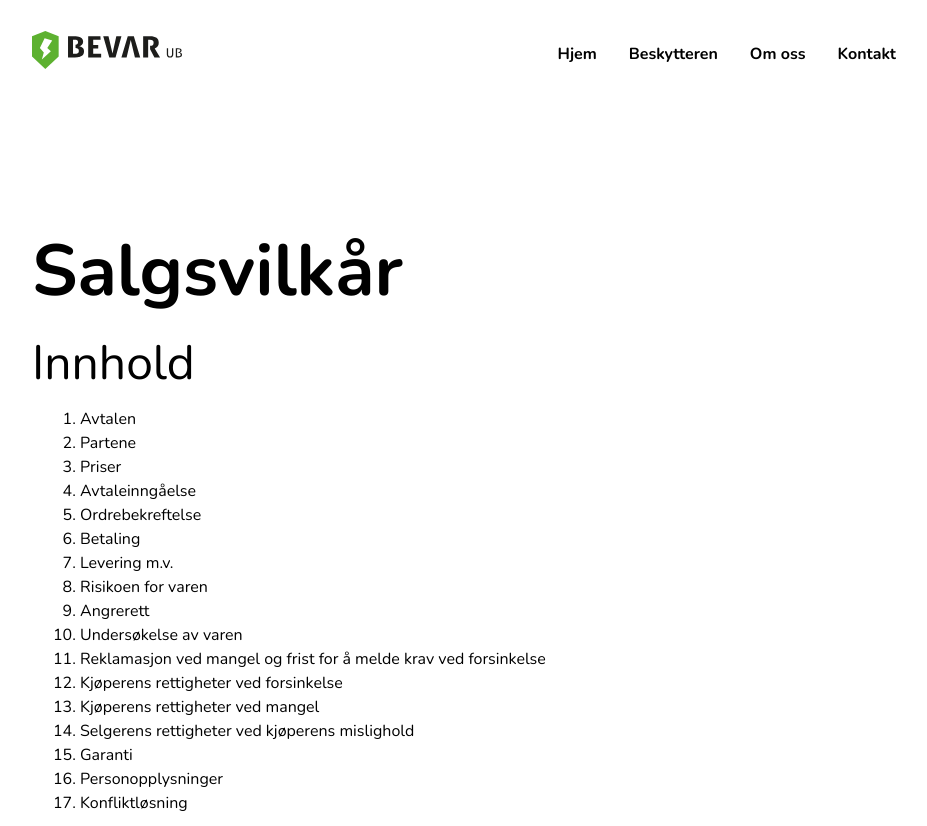
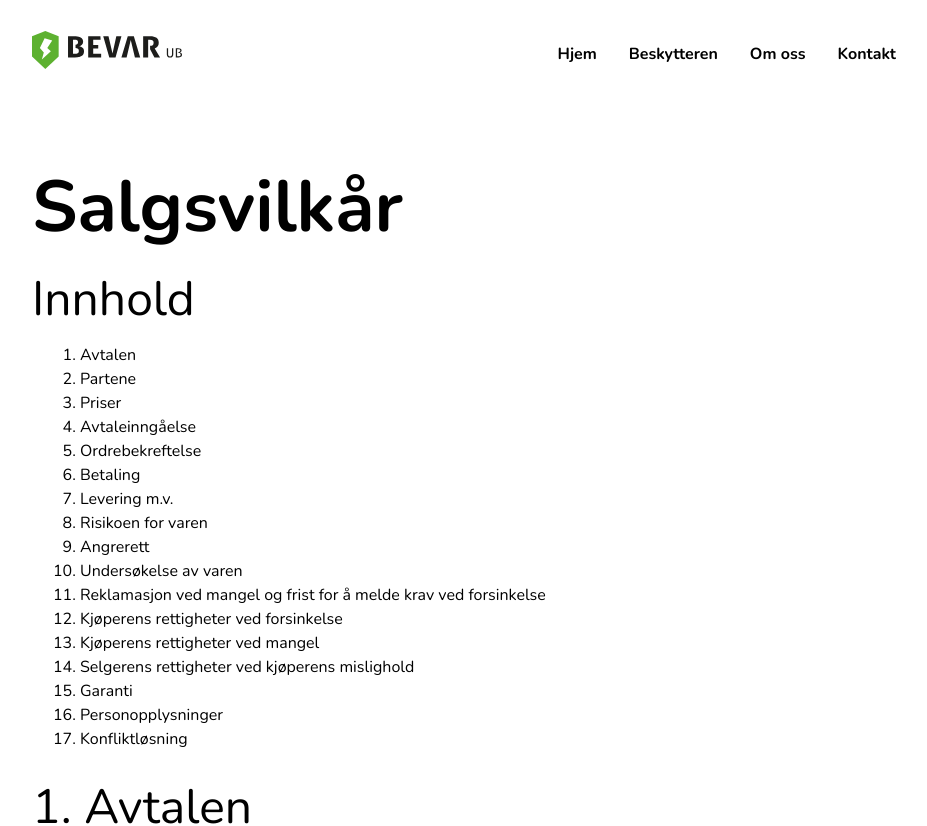
Before and after one commit to henrik392/bevar-ub, a Next.js app: page /salgsvilkar in a window 1280 px wide. Shown: the top 826 px of the page, without its empty margins (176-1103 px from the left). Built offline with nearby package versions, Linux system fonts and the light colour scheme.

Commit message:
Changed padding

```diff
--- a/pages/salgsvilkar.js
+++ b/pages/salgsvilkar.js
@@ -22,7 +22,7 @@ const Salgsvilkår = () => {
       <header>
         <NavBar />
       </header>
-      <main className="section">
+      <main className="py-16 responsive-padding">
         <h1 className="mb-8">Salgsvilkår</h1>
         <h2 className="font-normal">Innhold</h2>
         <ol className="ml-12 list-decimal">
```
